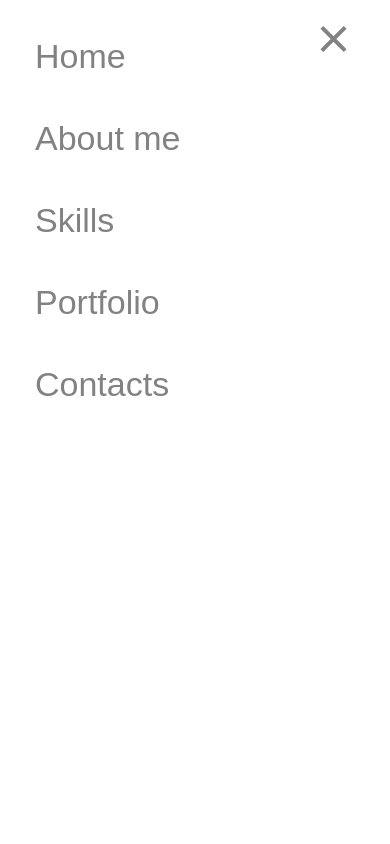
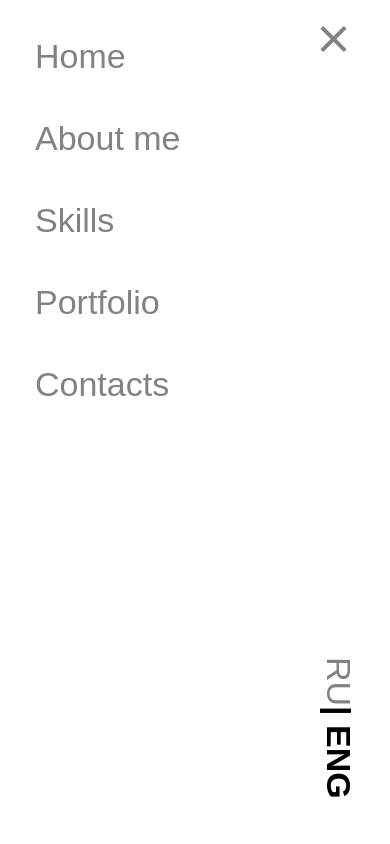
Before and after one commit to Arina-Vyacheslavovna/portfolio, a plain HTML site: page index.html in a window 390 px wide. Both pictures are taken after a click on the element 343 px from the left and 36 px from the top of the page. Shown: the top 844 px of the page. Drawn offline with Linux system fonts and the light colour scheme.

Commit message:
end commit

```diff
--- a/adaptive.css
+++ b/adaptive.css
@@ -132,6 +132,8 @@
     width: 100%;
     z-index: 9999998;
     overflow-y: auto;
+    display: flex;
+    justify-content: space-between;
   }
   .menu ul {
     transition: all 0.3s ease-in-out;
@@ -143,7 +145,26 @@
   .menu ul li {
     transition: all 0.3s ease-in-out;
     display: block;
-    text-align: left;;
+    text-align: left;
+  }
+  .menu .rotate_2 {
+    transition: all 0.3s ease-in-out;
+    display: flex;
+    align-self: flex-end;
+    margin-bottom: 60px;
+    margin-right: 30px;
+
+    writing-mode: tb-rl;
+    transform: rotate(360deg);
+    font-family: Gilroy-Bold, sans-serif;
+    font-size: 34px;
+    line-height: 42px;
+    color: #828282;
+    float: right;
+    padding-right: 15px;
+  }
+  .menu .rotate_2 strong {
+    color: black;
   }
   .menu ul li a {
     padding: 20px 20px;
--- a/index.html
+++ b/index.html
@@ -20,6 +20,7 @@
           <li><a href="#Portfolio">Portfolio</a></li>
           <li><a href="#Contacts">Contacts</a></li>
         </ul>
+        <div class="rotate_2">RU <strong>| ENG</strong></div>
       </div>
     </header>
 
--- a/style.css
+++ b/style.css
@@ -48,7 +48,9 @@ header ul li a:hover {
   color:black;
 }
 
-
+.rotate_2 {
+   display: none;
+ }
 
 hr {
   width: 65%;
```
